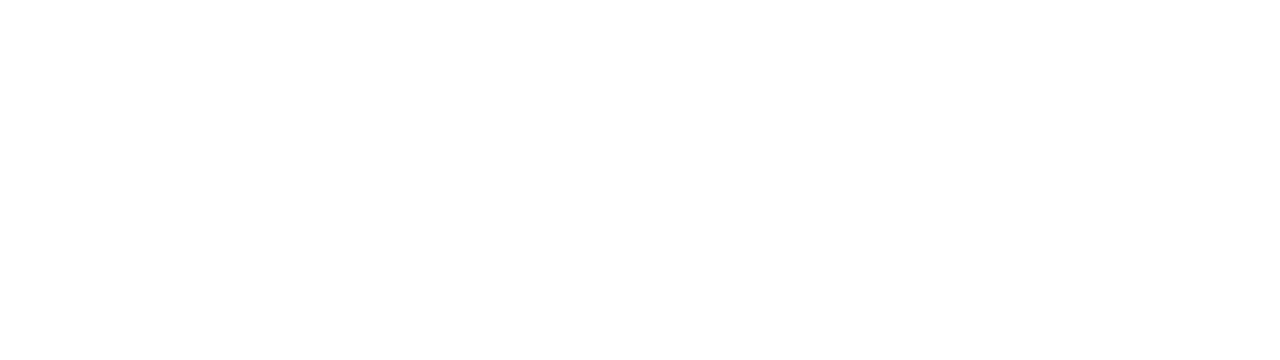
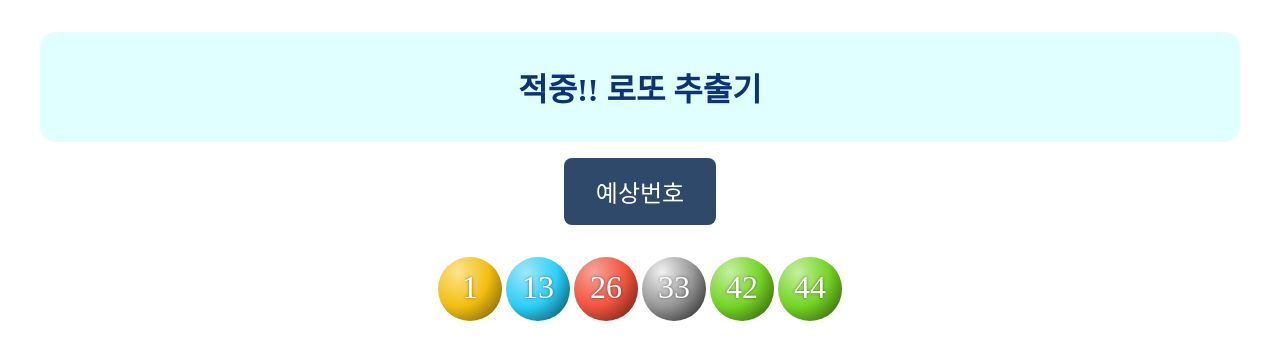
Before and after one commit to booldook/2020-kn-pb-08-js-hello, a plain HTML site: page html/35.underscore.html in a window 1280 px wide. Drawn offline with Linux system fonts and the light colour scheme.

Commit message:
35.underscore

```diff
--- a/css/35.underscore.css
+++ b/css/35.underscore.css
@@ -0,0 +1,15 @@
+.wrapper {max-width: 1200px; margin: auto; padding-top: 2rem; text-align: center;}
+.title {padding: 2rem; background-color: lightcyan; border-radius: 16px; color: #0c3475;}
+.bt-lotto {margin: 1rem; padding: 1rem 2rem; color: #fff; background-color: #2f496b; border: none; border-radius: 8px; font-size: 1.5rem; cursor: pointer;}
+.lotto-wrap {padding: 1rem;}
+.lotto > span {display: inline-block; font-size: 2rem; width: 64px; height: 64px; border-radius: 50%; line-height: 60px; color: #fff; text-shadow: 0 0 3px rgba(0,0,0,0.5);}
+.lotto > .yellow {background-image:
+	radial-gradient(farthest-corner at 20px 15px, #fce390 0, #f3be11 50%, #705704 95%);}
+.lotto > .blue {background-image:
+	radial-gradient(farthest-corner at 20px 15px, #9ee8fa 0, #2dcef6 50%, #06495a 95%);}
+.lotto > .red {background-image:
+	radial-gradient(farthest-corner at 20px 15px, #f7a499 0, #f1543f 50%, #631b11 95%);}
+.lotto > .gray {background-image:
+	radial-gradient(farthest-corner at 20px 15px, #f1f1f1 0, #979797 50%, #222 95%);}
+.lotto > .green {background-image:
+	radial-gradient(farthest-corner at 20px 15px, #c3f09e 0, #74d425 50%, #2e550d 95%);}
--- a/html/35.underscore.html
+++ b/html/35.underscore.html
@@ -10,7 +10,20 @@
 	<script src="../js/underscore-min.js"></script>
 </head>
 <body>
-	<div class="wrapper"></div>
+	<div class="wrapper">
+		<h1 class="title">적중!! 로또 추출기</h1>
+		<button class="bt-lotto">예상번호</button>
+		<ul class="lotto-wrap">
+			<li class="lotto">
+				<span class="yellow">1</span>
+				<span class="blue">13</span>
+				<span class="red">26</span>
+				<span class="gray">33</span>
+				<span class="green">42</span>
+				<span class="green">44</span>
+			</li>
+		</ul>
+	</div>
 	<script src="../js/35.underscore.js"></script>
 </body>
 </html>
```
